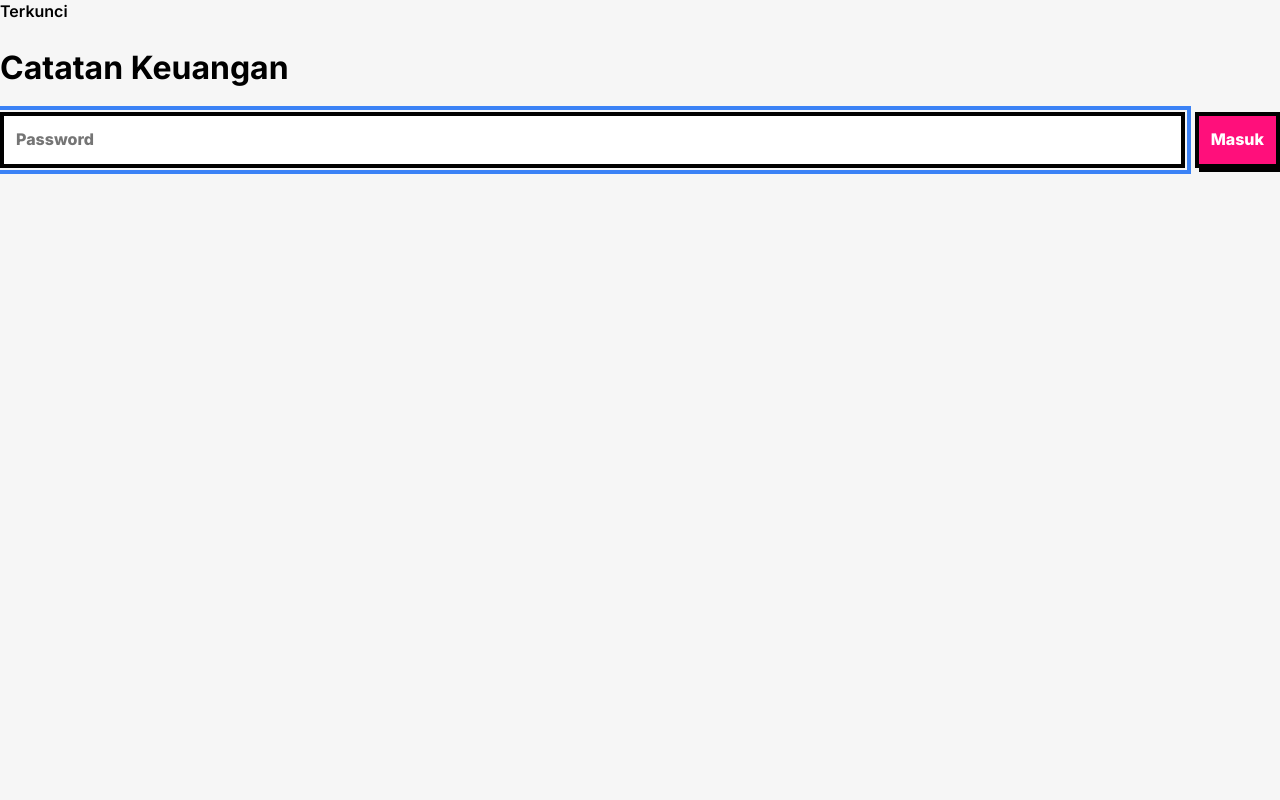
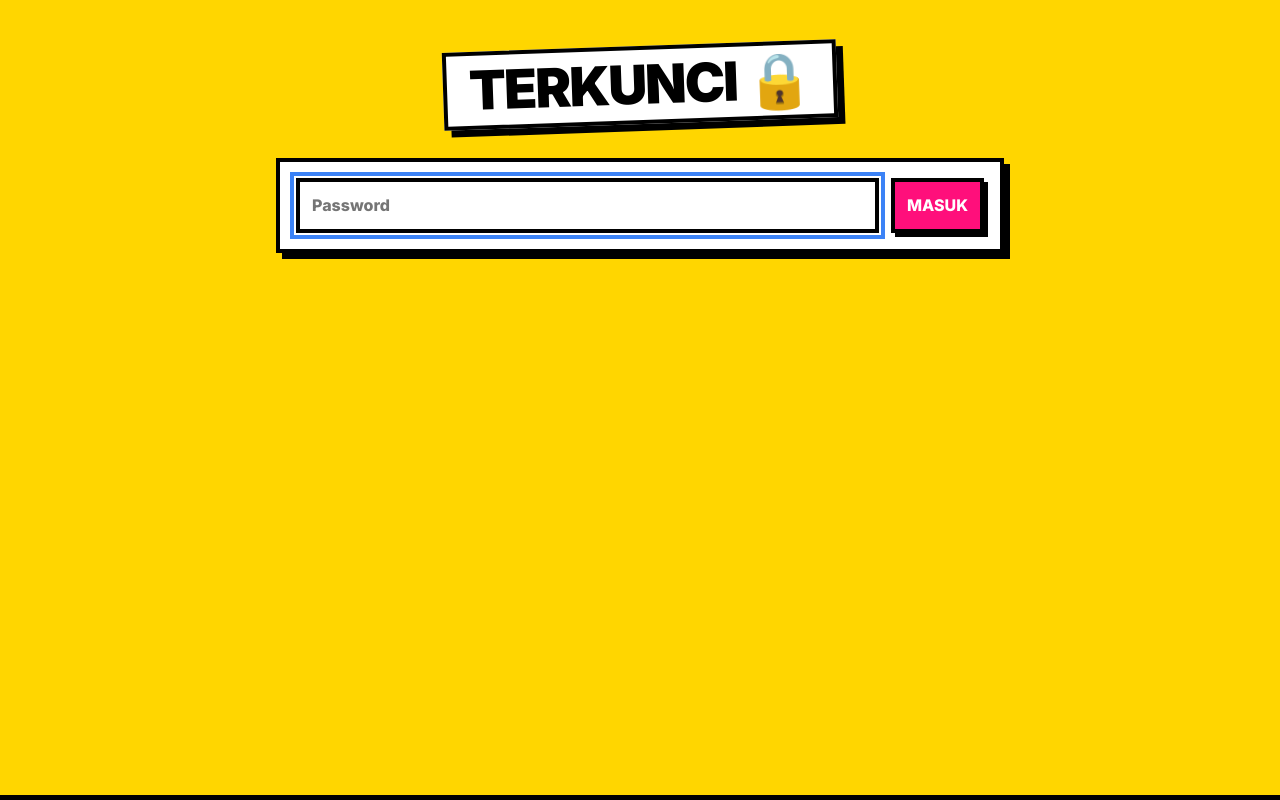
Before and after one commit to Rass130/botbank, a Next.js app: page /login in a window 1280 px wide. Built offline with nearby package versions, Linux system fonts and the light colour scheme.

Commit message:
Add files via upload

```diff
--- a/app/login/page.js
+++ b/app/login/page.js
@@ -1,13 +1,14 @@
 export default function Login({ searchParams }) {
   return (
-    <main>
-      <span className="ch">Terkunci</span>
-      <h1>Catatan Keuangan</h1>
-      <form method="POST" action="/api/login" className="p" style={{ display: 'flex', gap: 10 }}>
-        <input type="password" name="password" placeholder="Password" required autoFocus style={{ flex: 1, minWidth: 0 }} />
-        <button>Masuk</button>
-      </form>
-      {searchParams?.salah && <p className="neg disp">Password salah!</p>}
-    </main>
+    <section className="y" style={{ minHeight: '100vh' }}>
+      <div className="wrap">
+        <span className="sticker s-w">TERKUNCI 🔒</span>
+        <form method="POST" action="/api/login" className="card" style={{ display: 'flex', gap: 12 }}>
+          <input type="password" name="password" placeholder="Password" required autoFocus style={{ flex: 1, minWidth: 0 }} />
+          <button>MASUK</button>
+        </form>
+        {searchParams?.salah && <div className="alert">Password salah, coba lagi!</div>}
+      </div>
+    </section>
   );
 }
```
